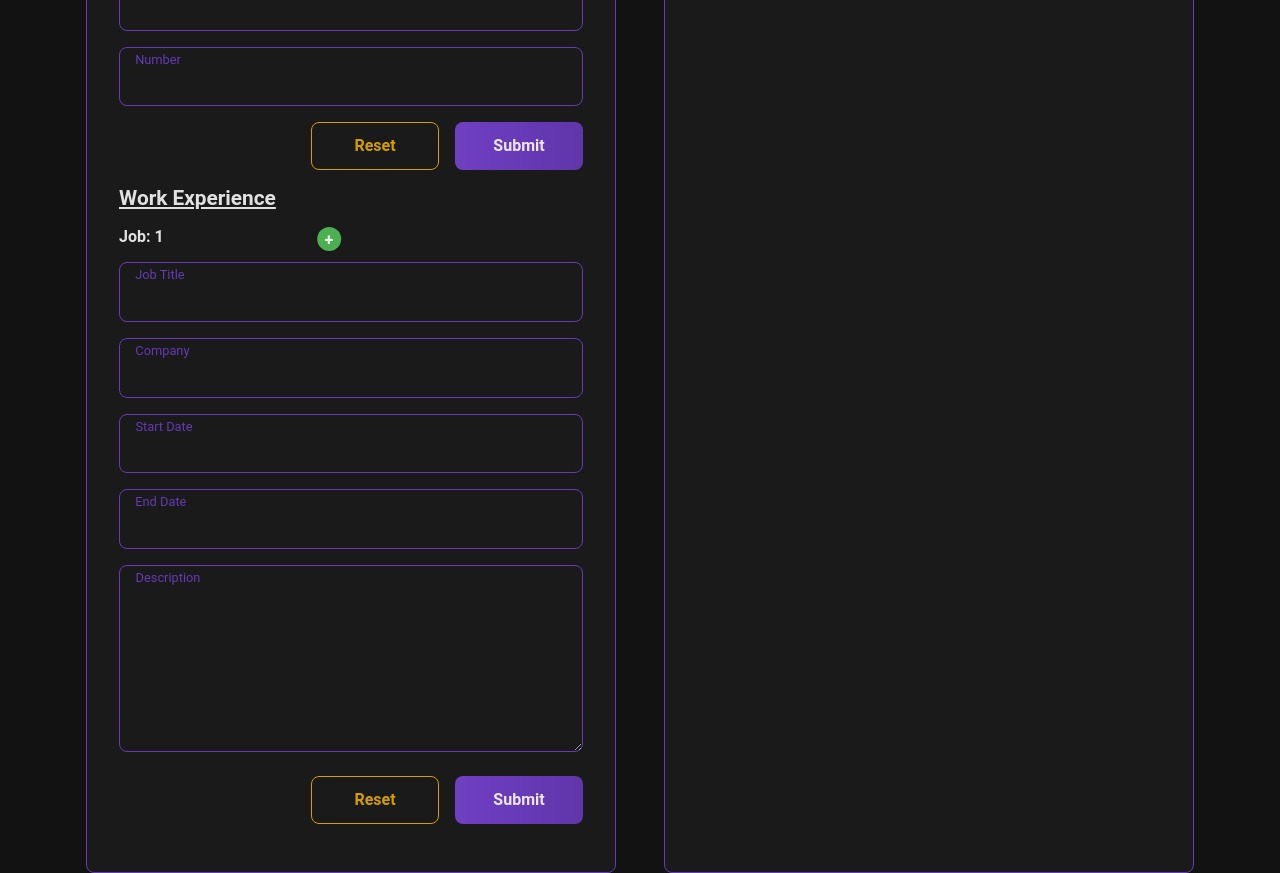
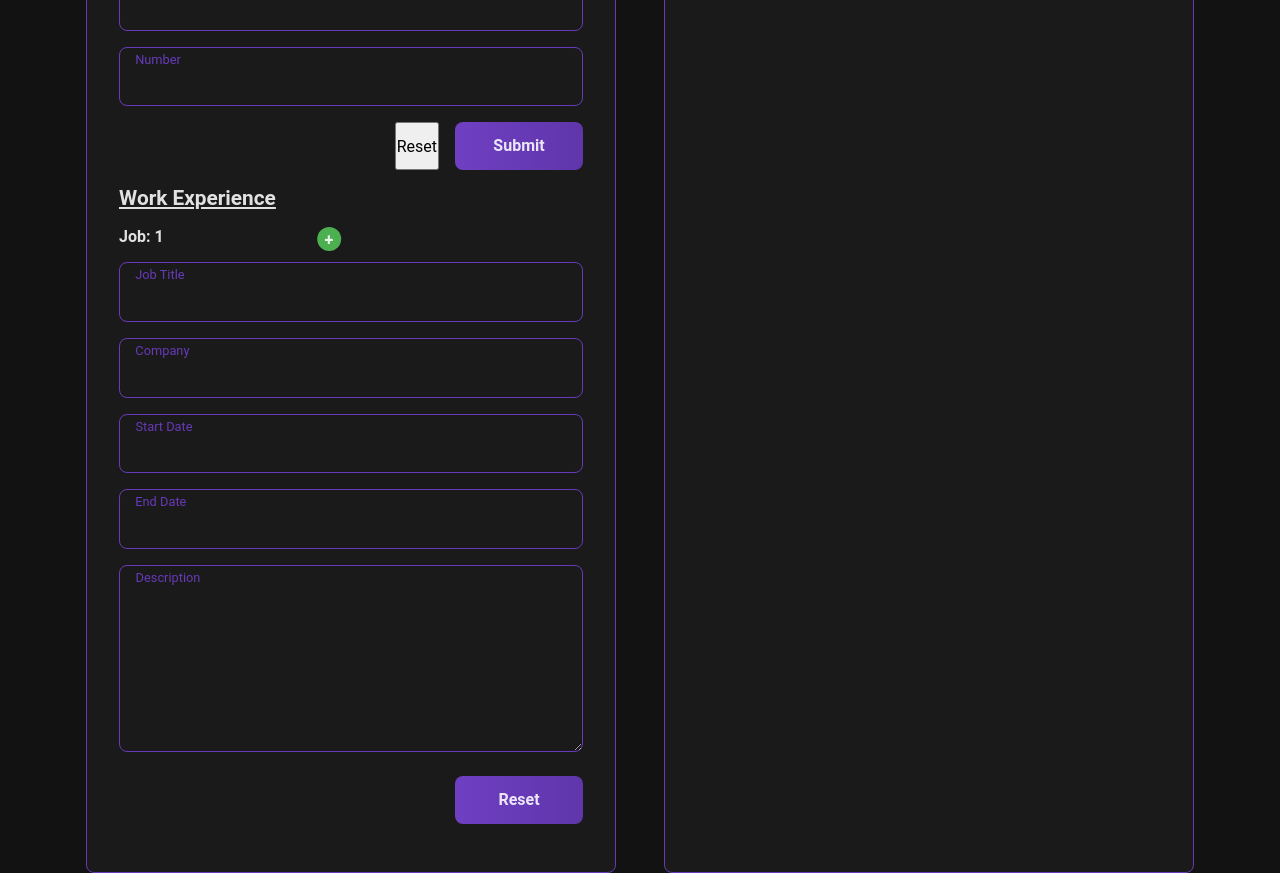
Before and after one commit to simmeringstew/cv-project, a React (Create React App) app: page / in a window 1280 px wide. Shown: the part 300-1173 px from the top of the page. Built offline with nearby package versions, Linux system fonts and the light colour scheme; a small style sheet from the web is missing.

Commit message:
Reset button now works correctly

```diff
--- a/src/components/work.js
+++ b/src/components/work.js
@@ -25,6 +25,15 @@ const Work = ({ experience, workExperience, updateWorkExperience, addNewWork })
         return item;
     }
 
+    const handleReset = (index) => {
+        const copy = [...workExperience];
+        Object.keys(copy[index]).forEach(i => {copy[index][i] = ""; return copy;}, {});
+        copy[index].id = index + 1;
+        updateWorkExperience(copy);
+    }
+
+    console.log(experience);
+
     return (
         <div>
             <form className="form-element work">
@@ -51,8 +60,7 @@ const Work = ({ experience, workExperience, updateWorkExperience, addNewWork })
                 </div>
                 <div className="submit-reset">
                     {workExperience.length === experience.id && <button className="add-new" type="button" onClick={handleAdd}>+</button>}
-                    <button className="btn-light" type="button">Reset</button>
-                    <button className="btn-color" type="submit">Submit</button>
+                    <button className="btn-color" type="button" onClick={() => handleReset(experience.id - 1)}>Reset</button>
                     {(workExperience.length !== 1 && experience.id !== 1) && <button className="remove" type="button" onClick={() => handleRemove(experience.id)}>-</button>}
                 </div>
             </form>
--- a/src/styles/forms.css
+++ b/src/styles/forms.css
@@ -60,7 +60,7 @@
     margin-bottom: 1rem;
 }
 
-.btn-color, .btn-light {
+.btn-color {
     width: 8rem;
 }
 
@@ -82,26 +82,8 @@
     filter: brightness(90%);
 }
 
-.btn-color:active, .btn-light:active {
+.btn-color:active {
     transform: scaleX(0.5);
-}
-
-.btn-light {
-    display: inline-block;
-    outline: none;
-    cursor: pointer;
-    line-height: 20px;
-    font-weight: 700;
-    border-radius: 8px;
-    padding: 0.8125em 1.4375em;
-    border: 1px solid var(--clr-action-secondary);
-    transition: box-shadow 0.2s ease 0s, -ms-transform 0.1s ease 0s, -webkit-transform 0.1s ease 0s, transform 0.1s ease 0s;
-    background: transparent;
-    color: var(--clr-action-secondary);
-}
-
-.btn-light:is(:hover, :focus) {
-    background: var(--clr-black-focus);
 }
 
 .add-new, .remove {
```
